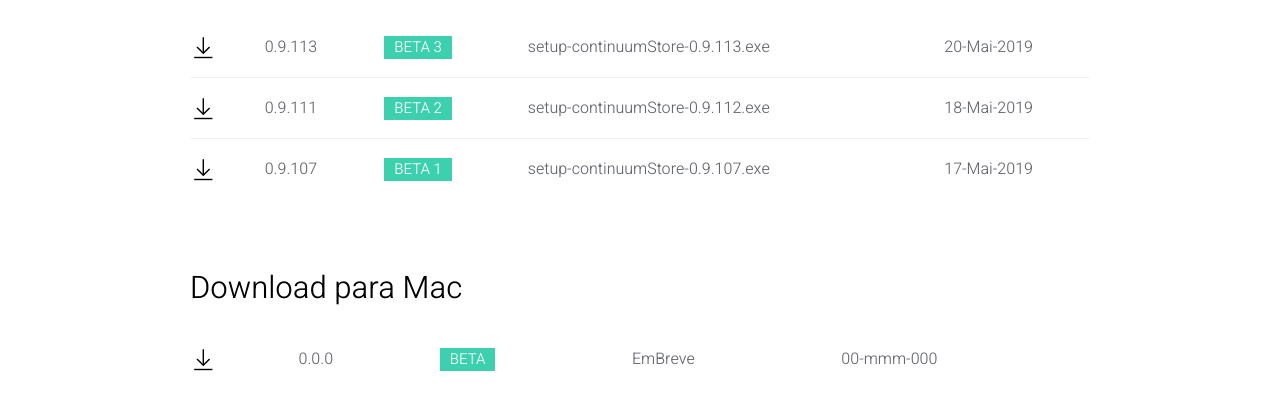
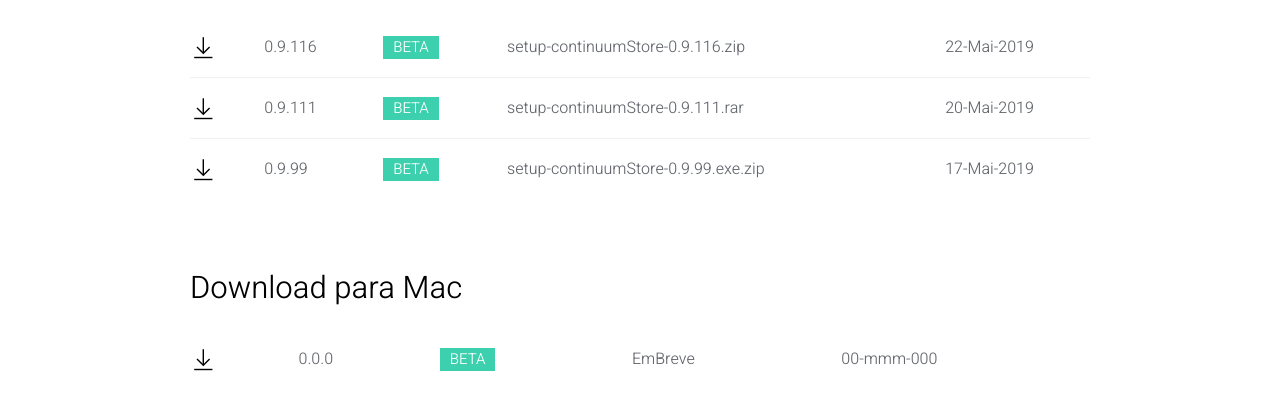
Before and after one commit to continuumtech/continuumtech.github.io, a plain HTML site: page download.html in a window 1280 px wide. Shown: the part 659-1068 px from the top of the page. Drawn offline with Linux system fonts and the light colour scheme.

Commit message:
Adicionada nova versÃo

```diff
--- a/download.html
+++ b/download.html
@@ -62,24 +62,24 @@
                 <table class="uk-table uk-table-divider uk-table-middle uk-table-justify uk-table-responsive">
                     <tbody>
                         <tr>
+                            <td><a href="http://continuumtech.000webhostapp.com/instaladores/setup-continuumStore-0.9.116.zip"><pan data-uk-icon="icon: download; ratio: 1.4"></span></a></td>
+                            <td>0.9.116</td>
+                            <td><span class="uk-label">Beta</span></td>
+                            <td>setup-continuumStore-0.9.116.zip</td>
+                            <td>22-Mai-2019</td>
+                        </tr>
+                        <tr>
                             <td><a href="http://continuumtech.000webhostapp.com/instaladores/setup-continuumStore-0.9.111.rar"><span data-uk-icon="icon: download; ratio: 1.4"></span></a></td>
-                            <td>0.9.113</td>
-                            <td><span class="uk-label">Beta 3</span></td>
-                            <td>setup-continuumStore-0.9.113.exe</td>
+                            <td>0.9.111</td>
+                            <td><span class="uk-label">Beta</span></td>
+                            <td>setup-continuumStore-0.9.111.rar</td>
                             <td>20-Mai-2019</td>
                         </tr>
                         <tr>
-                            <td><a href="#"><span data-uk-icon="icon: download; ratio: 1.4"></span></a></td>
-                            <td>0.9.111</td>
-                            <td><span class="uk-label">Beta 2</span></td>
-                            <td>setup-continuumStore-0.9.112.exe</td>
-                            <td>18-Mai-2019</td>
-                        </tr>
-                        <tr>
-                            <td><a href="#"><span data-uk-icon="icon: download; ratio: 1.4"></span></a></td>
-                            <td>0.9.107</td>
-                            <td><span class="uk-label">Beta 1</span></td>
-                            <td>setup-continuumStore-0.9.107.exe</td>
+                            <td><a href="http://continuumtech.000webhostapp.com/instaladores/setup-continuumStore-0.9.99.exe.zip"><span data-uk-icon="icon: download; ratio: 1.4"></span></a></td>
+                            <td>0.9.99</td>
+                            <td><span class="uk-label">Beta</span></td>
+                            <td>setup-continuumStore-0.9.99.exe.zip</td>
                             <td>17-Mai-2019</td>
                         </tr>
                     </tbody>
```
